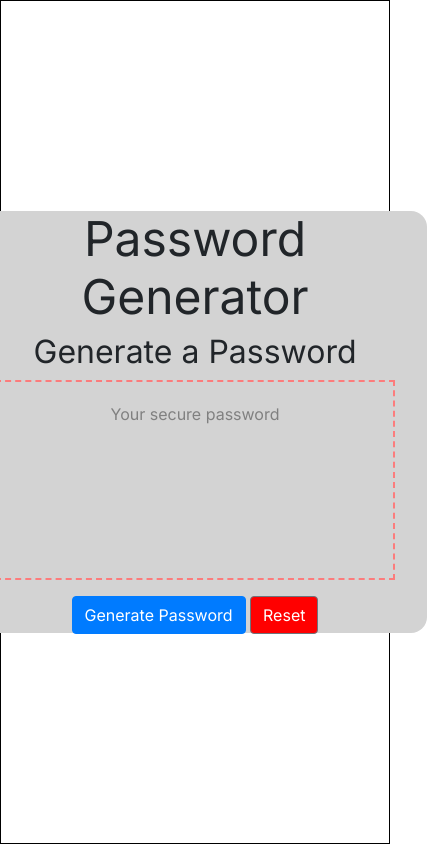
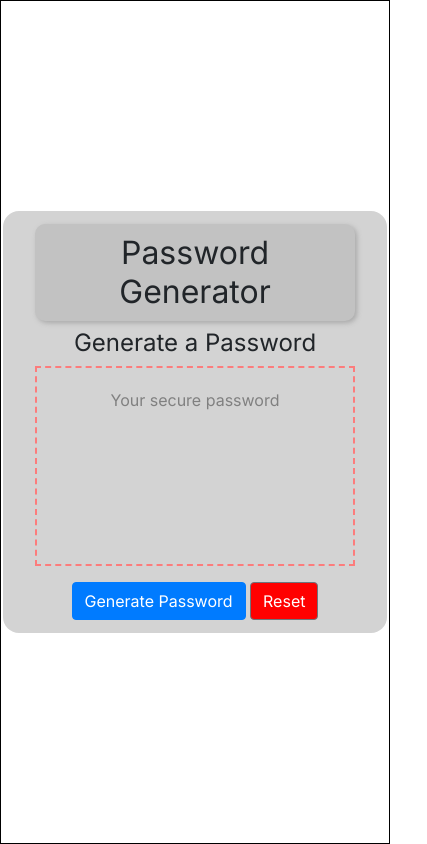
Before and after one commit to bernardjbs/hw-boot-wk03-Javascript-Password-Generator, a plain HTML site: page index.html in a window 390 px wide. Shown: the whole page, 427 px wide, since content can reach past the window. Drawn offline with nearby package versions, Linux system fonts and the light colour scheme; a web font is replaced by a local one.

Commit message:
added media query to css file

```diff
--- a/Assets/css/style.css
+++ b/Assets/css/style.css
@@ -21,6 +21,10 @@ body {
     align-items: center;
 }
 h1 {
+    background: rgb(194, 194, 194);
+    padding: 10px;
+    border-radius: 10px;
+    box-shadow: 2px 2px 5px darkgray;
     font-size: 3em;
 }
 
@@ -58,3 +62,15 @@ h1 {
 .btn-secondary:hover {
     background-color: rgb(201, 60, 60);
 }
+
+@media screen and (max-width: 450px) {
+    h1 {
+        font-size: 2em;
+    }
+    h2 {
+        font-size: 1.5em;
+    }
+    #pwd-display {
+        width: 20em;
+    }
+}
```
